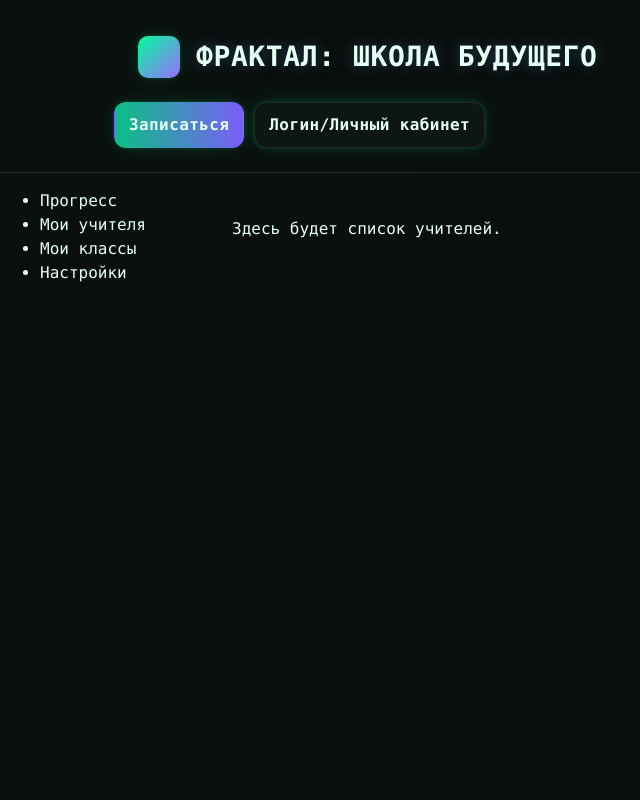
After one commit to EPMAKOBB/django-site, a Django app: page /accounts/dashboard/teachers/ in a window 1280 px wide. The commit adds this page. Shown: the whole page, without its empty margins (0-640 px from the left). Run offline with Django 5.2, Linux system fonts and the light colour scheme; the visitor is signed in with stand-in values (Sample User, id 1).

Commit message:
Add teachers dashboard

```diff
--- a/accounts/templates/accounts/dashboard/base.html
+++ b/accounts/templates/accounts/dashboard/base.html
@@ -8,7 +8,7 @@
     <nav>
       <ul>
         <li class="{% if active_tab == 'progress' %}active{% endif %}"><a href="{% url 'accounts:dashboard' %}">Прогресс</a></li>
-        <li class="{% if active_tab == 'teachers' %}active{% endif %}"><a href="#">Мои учителя</a></li>
+        <li class="{% if active_tab == 'teachers' %}active{% endif %}"><a href="{% url 'accounts:dashboard-teachers' %}">Мои учителя</a></li>
         <li class="{% if active_tab == 'classes' %}active{% endif %}"><a href="#">Мои классы</a></li>
         <li class="{% if active_tab == 'settings' %}active{% endif %}"><a href="#">Настройки</a></li>
       </ul>
--- /dev/null
+++ b/accounts/templates/accounts/dashboard/teachers.html
@@ -0,0 +1,7 @@
+{% extends 'accounts/dashboard/base.html' %}
+
+{% block dashboard_title %}Мои учителя{% endblock %}
+
+{% block dashboard_content %}
+<p>Здесь будет список учителей.</p>
+{% endblock %}
--- a/accounts/urls.py
+++ b/accounts/urls.py
@@ -9,6 +9,7 @@ app_name = "accounts"
 urlpatterns = [
     path("signup/", views.signup, name="signup"),
     path("dashboard/", views.progress, name="dashboard"),
+    path("dashboard/teachers/", views.dashboard_teachers, name="dashboard-teachers"),
     path(
         "login/",
         auth_views.LoginView.as_view(
--- a/accounts/views.py
+++ b/accounts/views.py
@@ -30,3 +30,10 @@ def progress(request):
     )
     context = {"skill_masteries": masteries, "active_tab": "progress"}
     return render(request, "accounts/dashboard.html", context)
+
+
+@login_required
+def dashboard_teachers(request):
+    """Display a placeholder teachers dashboard."""
+    context = {"active_tab": "teachers"}
+    return render(request, "accounts/dashboard/teachers.html", context)
```
